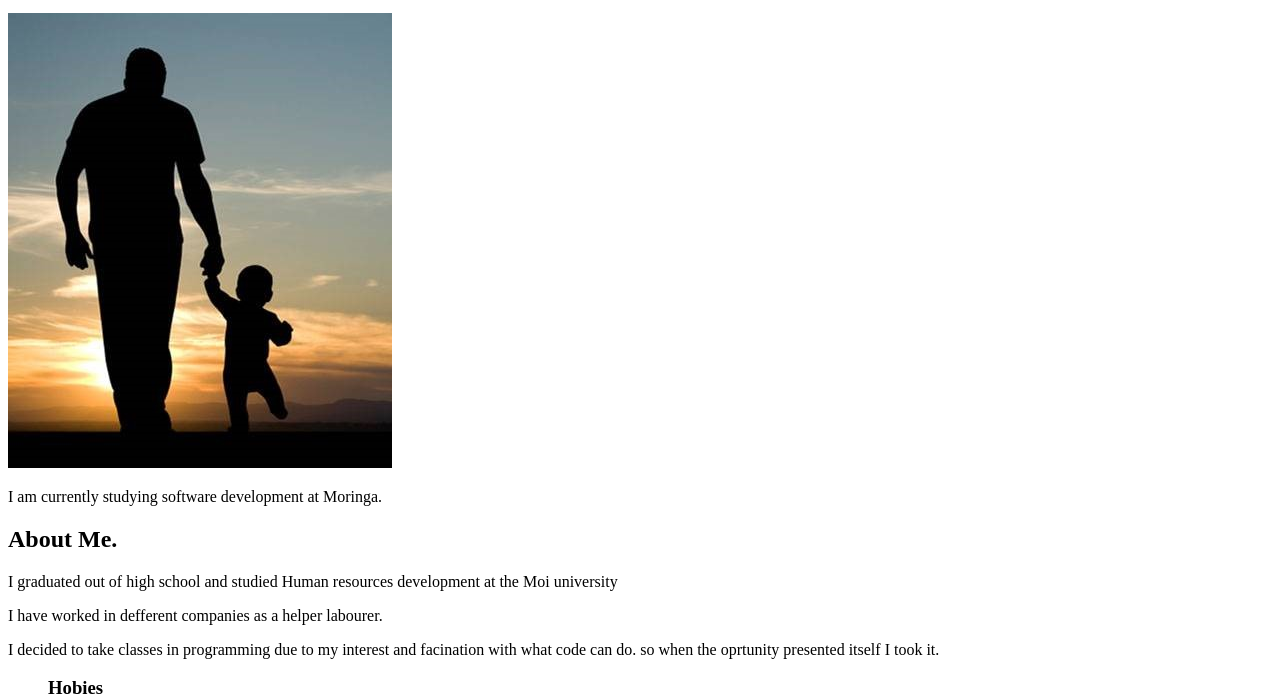
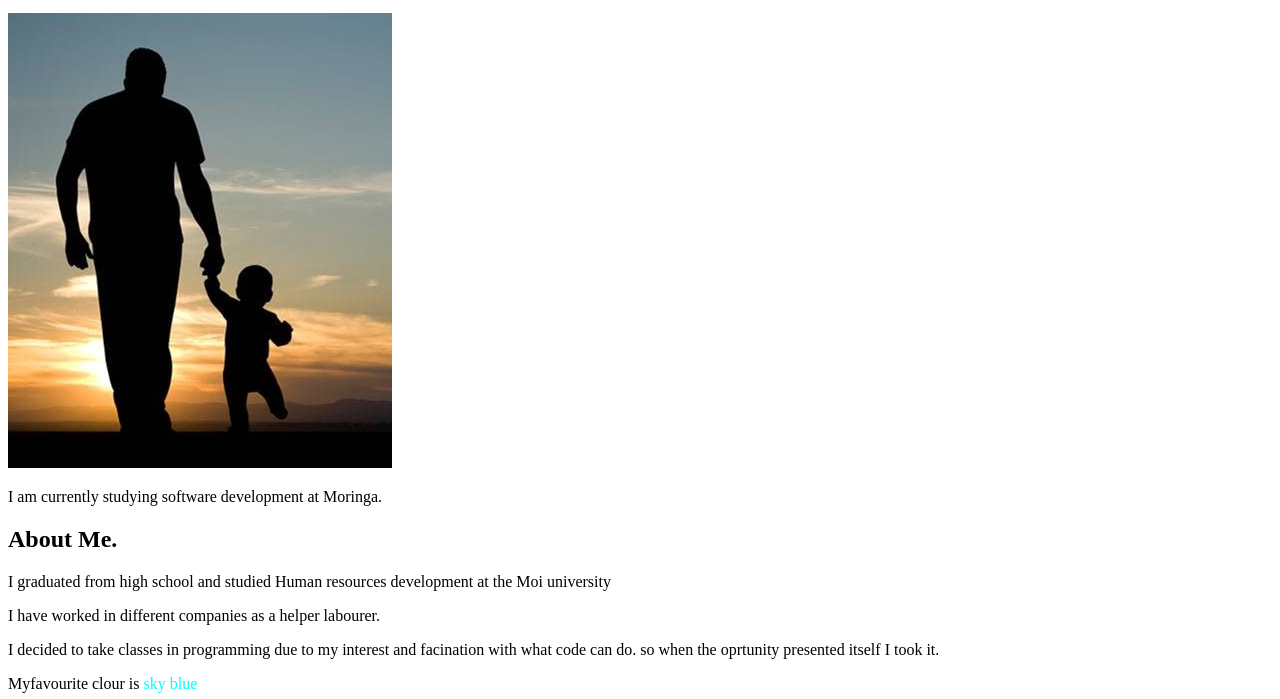
Before and after one commit to Alexanderoke/Independent-project, a plain HTML site: page project.html in a window 1280 px wide. Shown: the part 101-800 px from the top of the page. Drawn offline with Linux system fonts and the light colour scheme.

Commit message:
inline span element added

```diff
--- a/portfolio.css
+++ b/portfolio.css
@@ -2,4 +2,3 @@ h1{
   text-align:center;
   background-color:aqua
   }
-  .class
--- a/project.html
+++ b/project.html
@@ -16,25 +16,23 @@
   </div>
   <div>
   <h2>About Me.</h2>
-  <p>I graduated out of high school and studied Human resources development at the Moi university</p>
-  <p>I have worked in defferent companies as a helper labourer.</p>
+  <p>I graduated from high school and studied Human resources development at the Moi university</p>
+  <p>I have worked in different companies as a helper labourer.</p>
   <p>I decided to take classes in programming due to my interest and facination with what code can do. so when the oprtunity presented itself I took it.</p>
-
+  <p>Myfavourite clour is <span style="color: aqua;">sky blue</span></p>
   <ul>
     <h3>Hobies</h3>
     <li>Cooking</li>
     <li>Nature walks</li>
     <li>waching science fiction movies</li>
   </ul>
-
-  <ol>
+    <ol>
     <h4>Interests</h4>
     <li><em>Coding</em></li>
     <li><strong>Music</strong></li>
   </ol>
 </div>
-
-  <ul>
+   <ul>
     <h5><u>Projects I have Worked On.</u></h5>
     <li><a href="https://github.com/Alexanderoke/Petproject.git">website pet project</a></li>
     <p>Written in html and css.</p>
```
